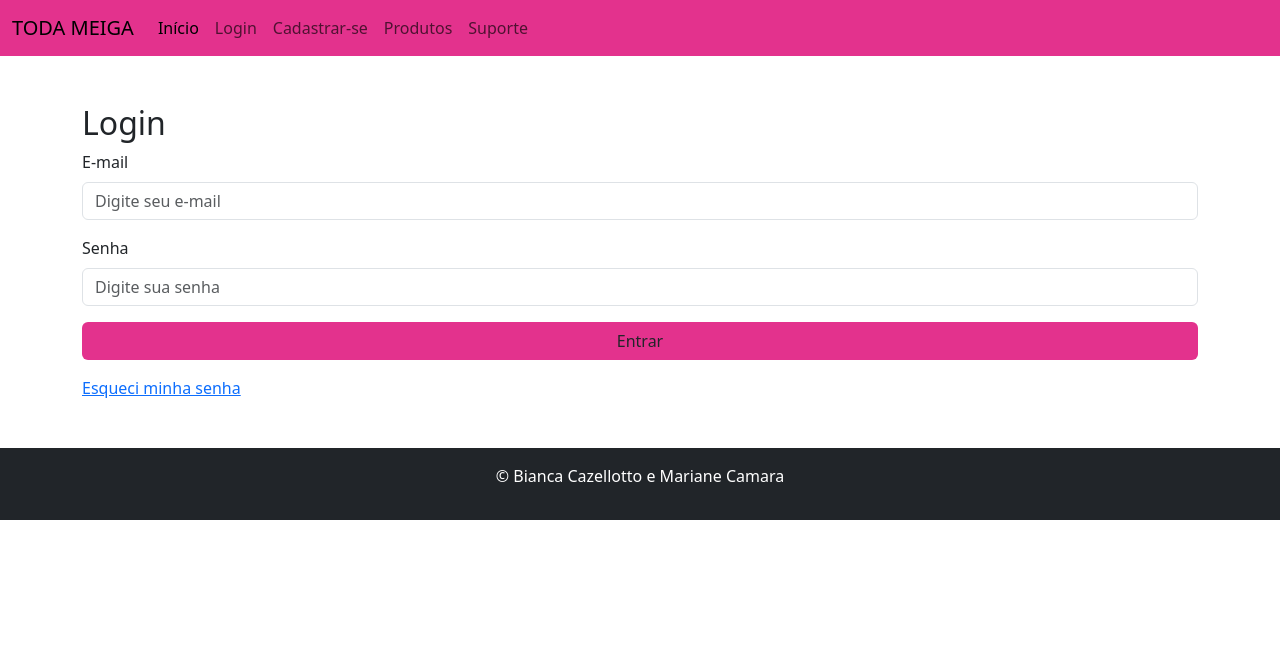
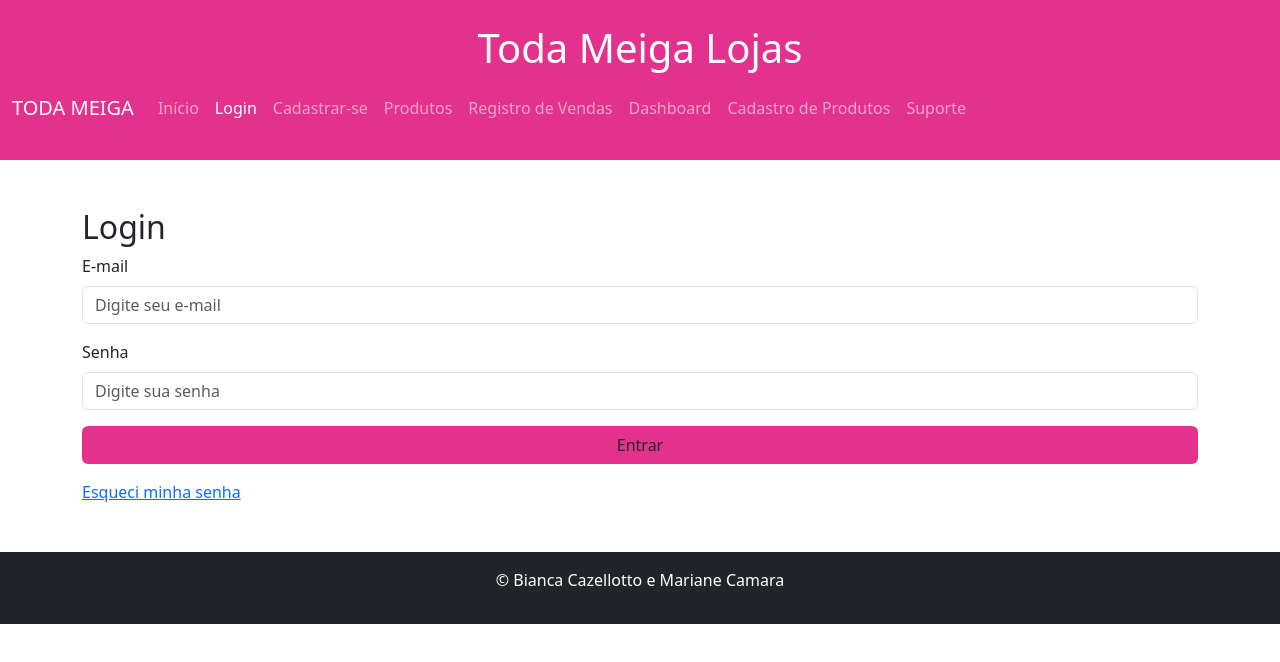
Before and after one commit to BiancaCazellotto/Pi.linguagem, a plain HTML site: page P.I/login.html in a window 1280 px wide. Drawn offline with nearby package versions, Linux system fonts and the light colour scheme.

Commit message:
arrumando nachbar

```diff
--- a/P.I/login.html
+++ b/P.I/login.html
@@ -10,9 +10,9 @@
 </head>
 <body>
 
-    <!-- Cabeçalho e Barra de Navegação -->
-    <header>
-        <nav class="navbar navbar-expand-lg bg-custom">
+        <header class="bg-custom text-white text-center py-4">
+            <h1>Toda Meiga Lojas</h1>
+            <nav class="navbar navbar-expand-lg navbar-dark bg-custom">
                 <div class="container-fluid">
                     <a class="navbar-brand" href="index.html">TODA MEIGA</a>
                     <button class="navbar-toggler" type="button" data-bs-toggle="collapse" data-bs-target="#navbarNav" aria-controls="navbarNav" aria-expanded="false" aria-label="Alternar navegação">
@@ -21,16 +21,25 @@
                     <div class="collapse navbar-collapse" id="navbarNav">
                         <ul class="navbar-nav">
                             <li class="nav-item">
-                            <a class="nav-link active" href="index.html">Início</a>
+                                <a class="nav-link" href="index.html">Início</a>
                             </li>
                             <li class="nav-item">
-                            <a class="nav-link" href="login.html">Login</a>
+                                <a class="nav-link active" href="login.html">Login</a>
                             </li>
                             <li class="nav-item">
                                 <a class="nav-link" href="cadastro.html">Cadastrar-se</a>
                             </li>
                             <li class="nav-item">
                                 <a class="nav-link" href="produtos.html">Produtos</a>
+                            </li>
+                            <li class="nav-item">
+                                <a class="nav-link" href="registrovendas.html"> Registro de Vendas </a>
+                            </li>
+                            <li class="nav-item">
+                                <a class="nav-link" href="dashboard.html"> Dashboard </a>
+                            </li>
+                            <li class="nav-item">
+                                <a class="nav-link" href="cadastroprodutos.html"> Cadastro de Produtos </a>
                             </li>
                             <li class="nav-item">
                                 <a class="nav-link" href="suporte.html">Suporte</a>
@@ -40,7 +49,6 @@
                 </div>
             </nav>
         </header>
-
     <!-- Conteúdo da Página de Login -->
     <div class="container mt-5">
         <h2>Login</h2>
```
Also changed, not shown: P.I/cadastro.html (+15 -3 lines), P.I/cadastroprodutos.html (+8 -8 lines), P.I/dashboard.html (+8 -6 lines), P.I/esquecisenha.html (+13 -5 lines), P.I/index.html (+7 -1 lines), P.I/produtos.html (+15 -3 lines), P.I/registrovendas.html (+7 -6 lines), P.I/suporte.html (+16 -3 lines), P.I/img/logo.png (deleted), 1 other file. Lines whose indentation alone changed are shown as unchanged.
